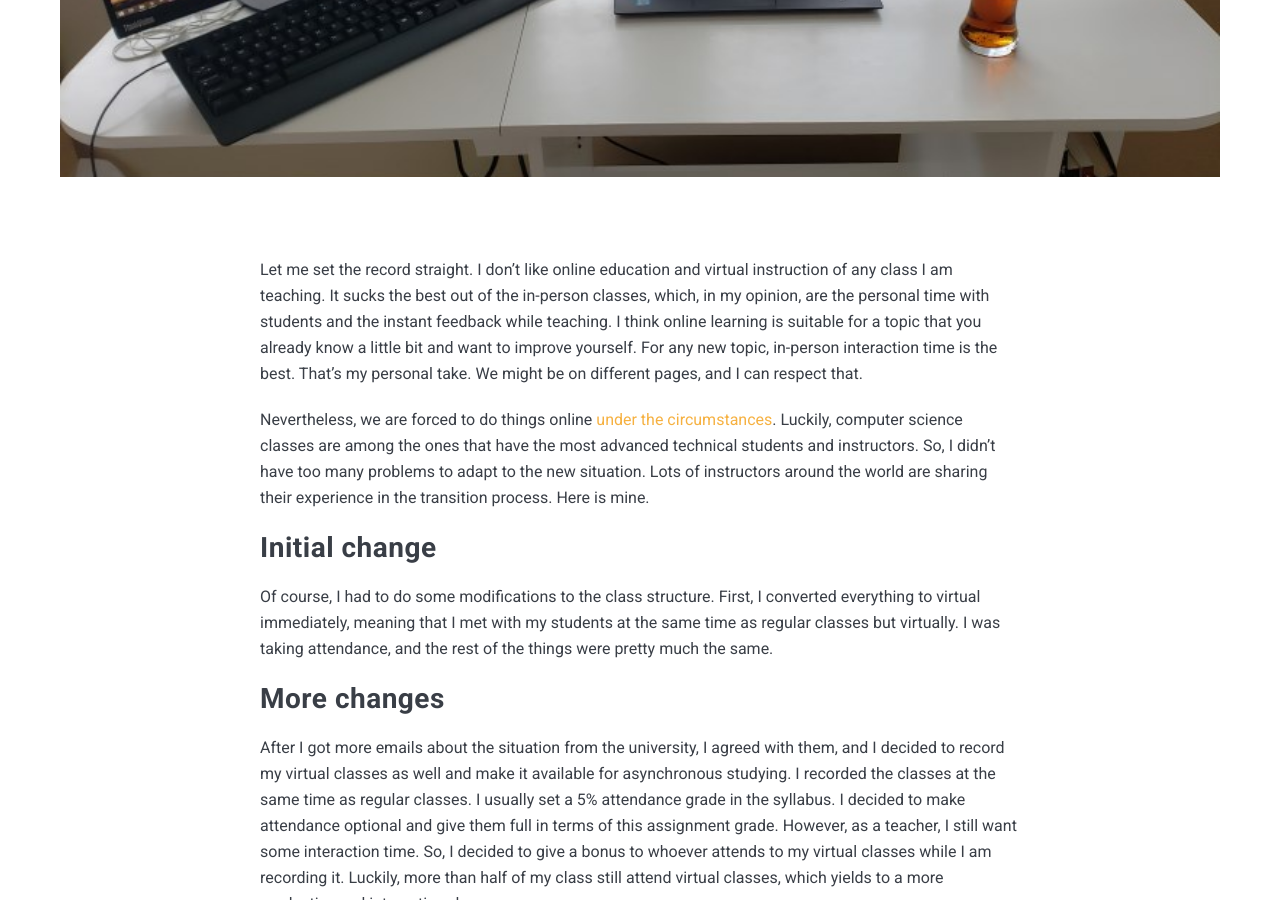
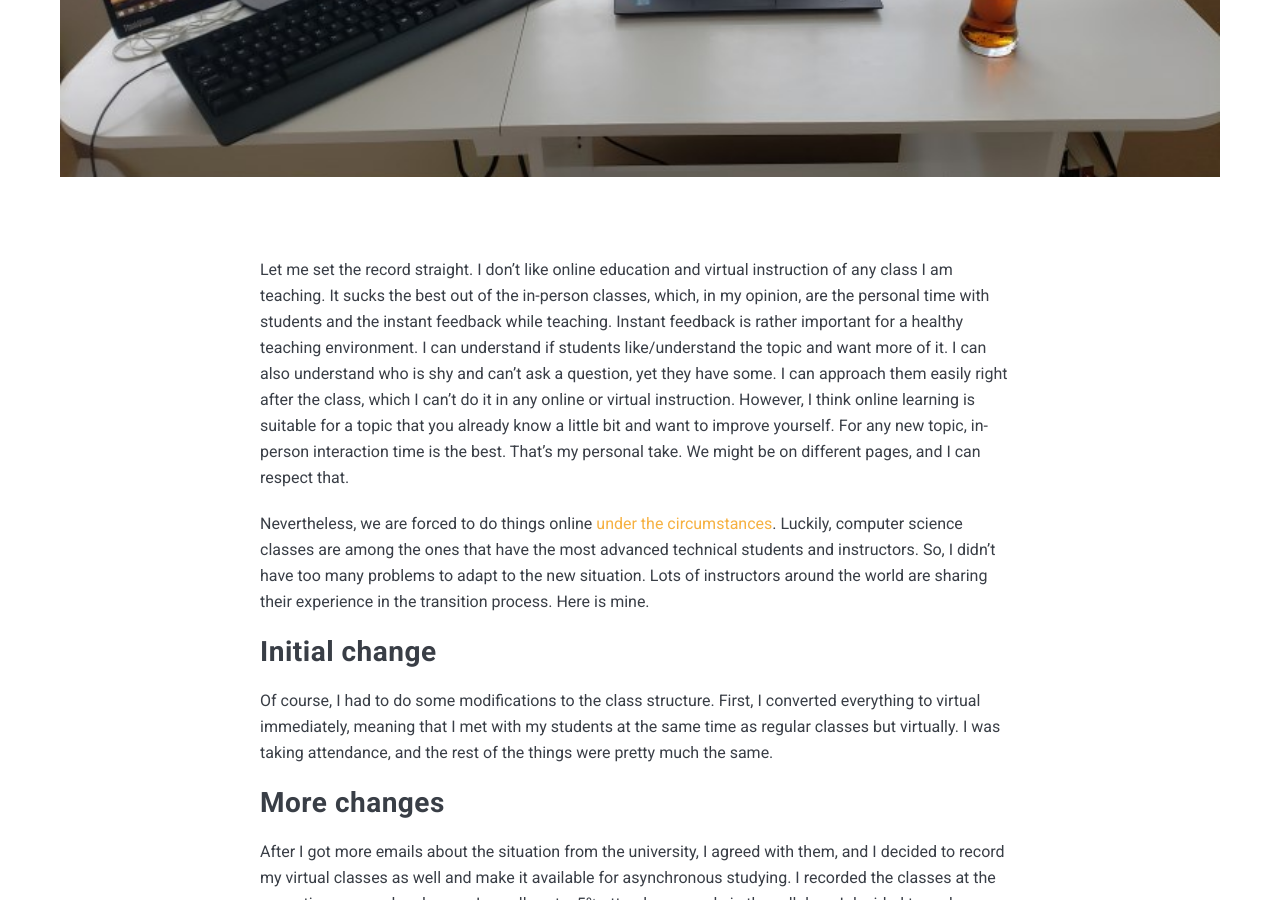
Before and after one commit to hergin/blog, a Jekyll site: the page built from _posts/2020-03-30-my-take-on-virtual-instruction.markdown, in a window 1280 px wide and 900 px high, scrolled down 866 px. Built offline with Jekyll 4.4.1, drawn with Linux system fonts in a browser that asks for light colours; nearby versions of some CDN libraries.

Commit message:
Updates to today's post

```diff
--- a/_posts/2020-03-30-my-take-on-virtual-instruction.markdown
+++ b/_posts/2020-03-30-my-take-on-virtual-instruction.markdown
@@ -6,7 +6,7 @@ image:  virtual-instruction.jpg
 tags:   instruction,corona
 ---
 
-Let me set the record straight. I don't like online education and virtual instruction of any class I am teaching. It sucks the best out of the in-person classes, which, in my opinion, are the personal time with students and the instant feedback while teaching. I think online learning is suitable for a topic that you already know a little bit and want to improve yourself. For any new topic, in-person interaction time is the best. That's my personal take. We might be on different pages, and I can respect that.
+Let me set the record straight. I don't like online education and virtual instruction of any class I am teaching. It sucks the best out of the in-person classes, which, in my opinion, are the personal time with students and the instant feedback while teaching. Instant feedback is rather important for a healthy teaching environment. I can understand if students like/understand the topic and want more of it. I can also understand who is shy and can't ask a question, yet they have some. I can approach them easily right after the class, which I can't do it in any online or virtual instruction. However, I think online learning is suitable for a topic that you already know a little bit and want to improve yourself. For any new topic, in-person interaction time is the best. That's my personal take. We might be on different pages, and I can respect that.
 
 Nevertheless, we are forced to do things online [under the circumstances](https://www.bsu.edu/news/press-center/archives/2020/3/covid-19). Luckily, computer science classes are among the ones that have the most advanced technical students and instructors. So, I didn't have too many problems to adapt to the new situation. Lots of instructors around the world are sharing their experience in the transition process. Here is mine.
 
```
